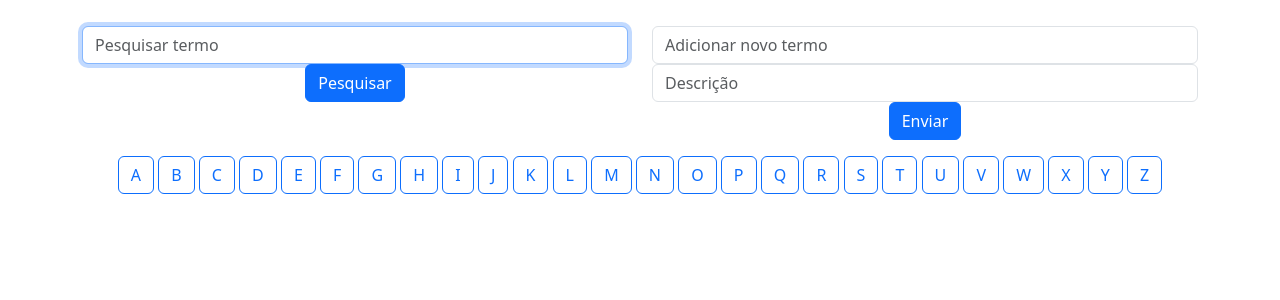
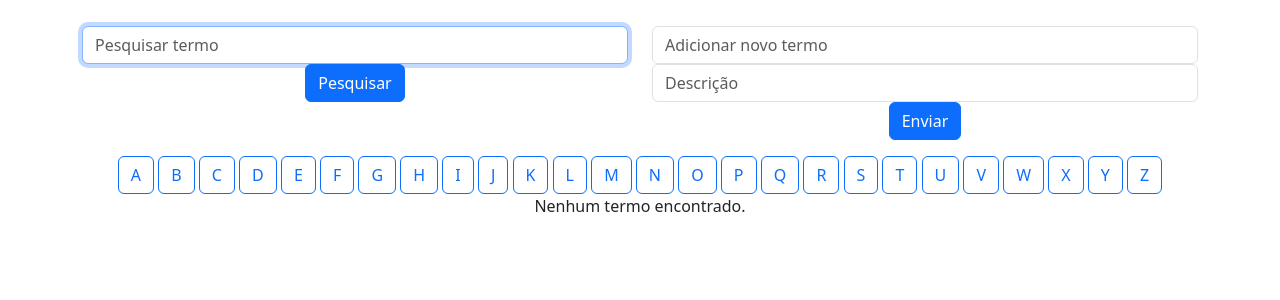
Before and after one commit to rafadetoni/SpintCode, a Flask app: template templates/inicial.html in a window 1280 px wide. Shown: the part 150-450 px from the top of the page. Run offline with Flask 3, Linux system fonts and the light colour scheme; the template is opened without the code that fills it, so the values that code supplies are empty; some libraries are stand-ins or nearby versions.

Commit message:
Update inicial.html

```diff
--- a/templates/inicial.html
+++ b/templates/inicial.html
@@ -63,31 +63,41 @@
 </div>
 
 <div class="dicionario">
+    {% if termos_e_descricoes_ordenados %}
         {% for termo_descricao in termos_e_descricoes_ordenados %}
             <div class="term">
                 <h2>{{ termo_descricao['termo'] }}</h2>
                 <p>{{ termo_descricao['descricao_de_termo'] }}</p>
             </div>
         {% endfor %}
+    {% else %}
+        <p>Nenhum termo encontrado.</p>
+    {% endif %}
 </div>
 
 <script>
     function scrollToLetter(letra) {
         var termos = document.querySelectorAll('.term');
+        var encontrado = false;
 
         for (var i = 0; i < termos.length; i++) {
             var termo = termos[i];
             var primeiraLetra = termo.querySelector('h2').textContent.charAt(0);
 
-            if (primeiraLetra.toUpperCase() >= letra.toUpperCase()) {
+            if (primeiraLetra.toUpperCase() === letra.toUpperCase()) {
                 termo.scrollIntoView({ behavior: 'smooth', block: 'start' });
-                return;
+                encontrado = true;
+                break;
             }
         }
 
-        window.scrollTo({ top: 0, behavior: 'smooth' });
+        if (!encontrado) {
+            termos[termos.length - 1].scrollIntoView({ behavior: 'smooth', block: 'start' });
+        }
     }
 </script>
+
+
 
 <script>
     function pesquisarTermo() {
```
Lines whose indentation alone changed are shown as unchanged.
